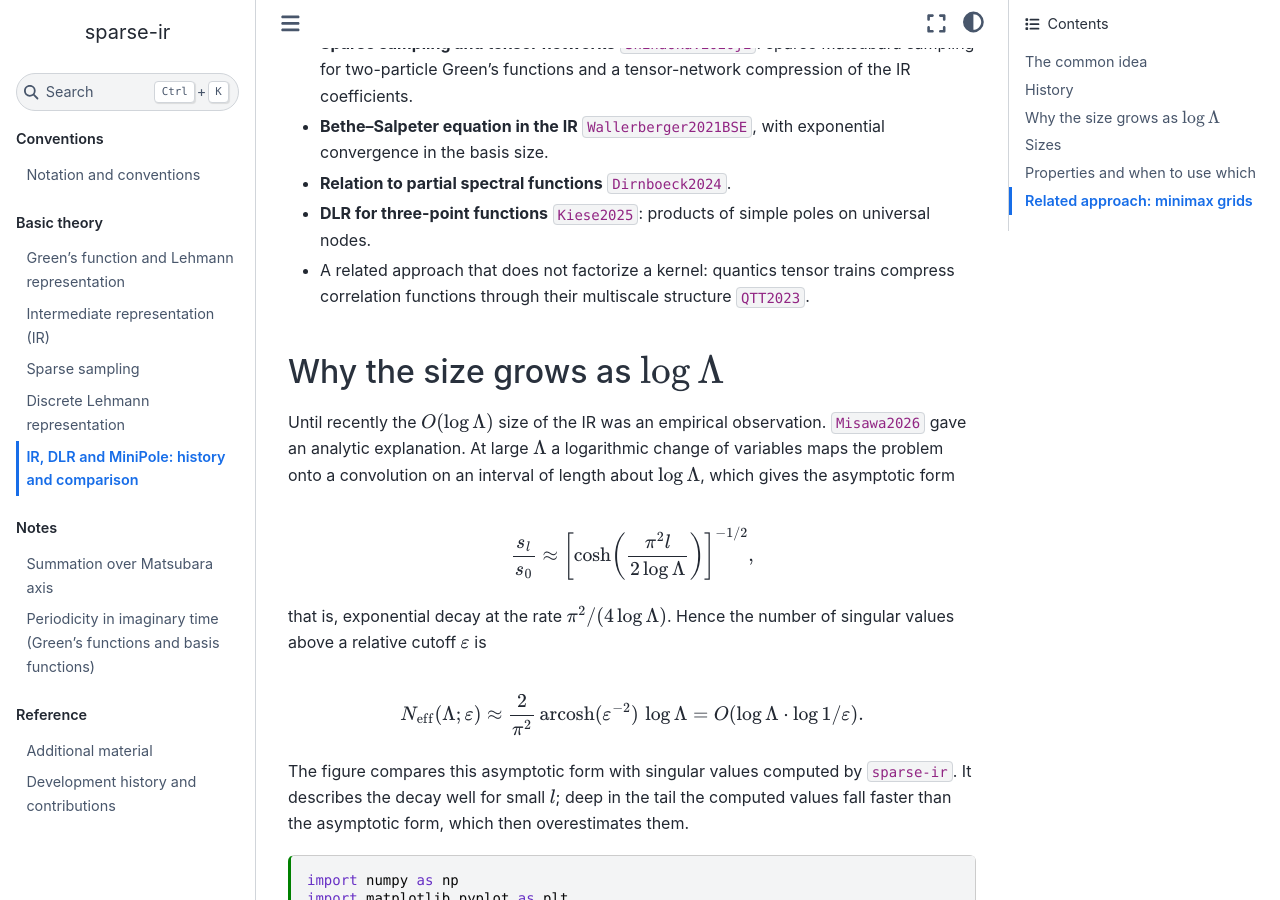
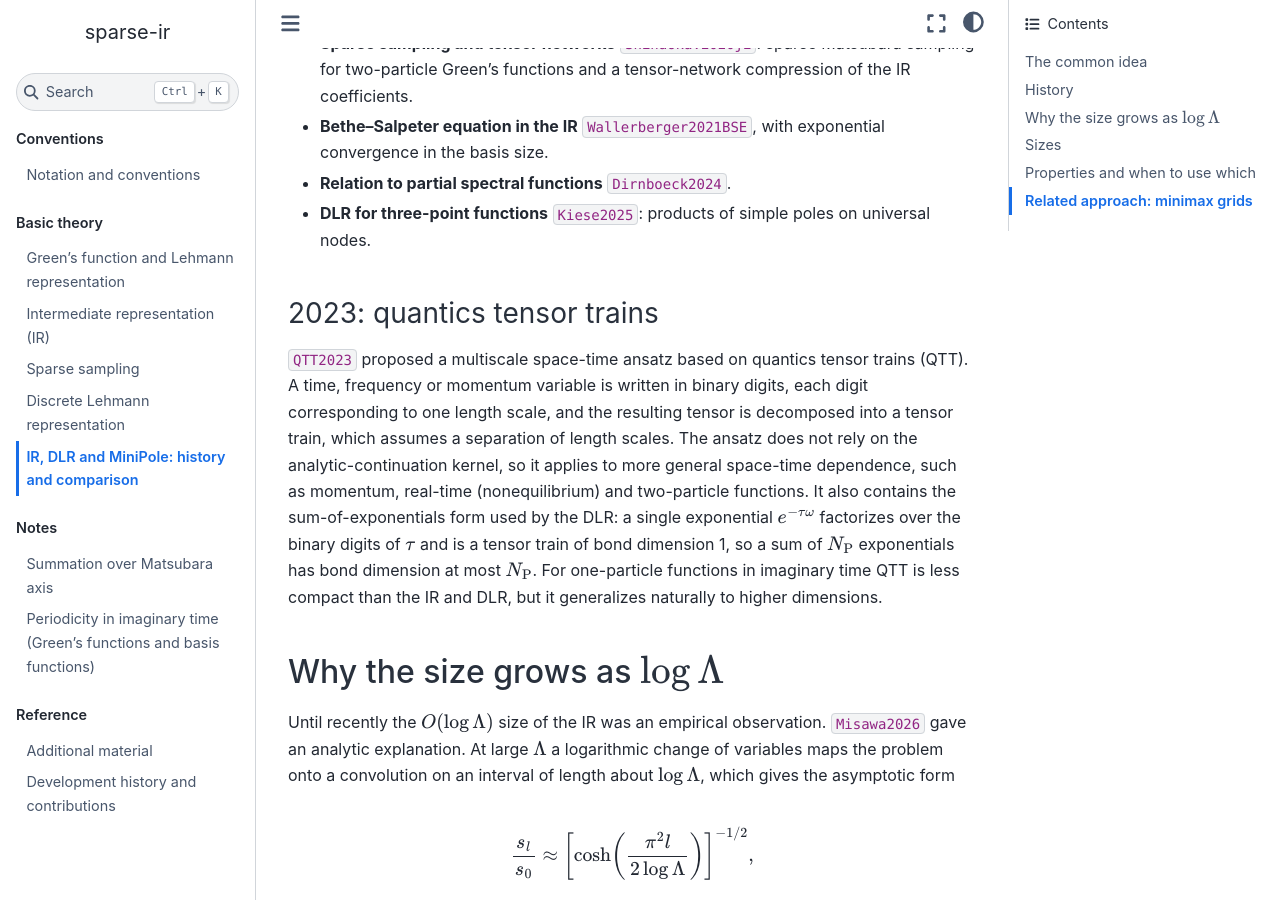
Before and after one commit to SpM-lab/sparse-ir-doc, a Jupyter Book: the page built from src/history_comparison.md, in a window 1280 px wide and 900 px high, scrolled down 2661 px. Built offline with Jupyter Book 1.0.4 settings and Sphinx 7.4.7 and the Sphinx Book theme 1.1.4, drawn with Linux system fonts in a browser that asks for light colours; cross-references to code outside the pages are shown as plain code.

Commit message:
Expand QTT in the history page and link the page from the top page
- New "2023: quantics tensor trains" subsection: multiscale space-time
  ansatz (PRX 13, 021015), general space-time dependence, and the fact
  that it contains the sum-of-exponentials (DLR) form, since a single
  exponential is a bond-dimension-1 tensor train (Eq. 14 of the paper)
- index.md links to the history and comparison page

Refs #6

Co-Authored-By: Claude Opus 5.5 <noreply@anthropic.com>

```diff
--- a/src/history_comparison.md
+++ b/src/history_comparison.md
@@ -87,7 +87,14 @@ For two-particle (three- and four-point) functions there is no single SVD, and e
 - **Bethe–Salpeter equation in the IR** {cite:p}`Wallerberger2021BSE`, with exponential convergence in the basis size.
 - **Relation to partial spectral functions** {cite:p}`Dirnboeck2024`.
 - **DLR for three-point functions** {cite:p}`Kiese2025`: products of simple poles on universal nodes.
-- A related approach that does not factorize a kernel: quantics tensor trains compress correlation functions through their multiscale structure {cite:p}`QTT2023`.
+
+### 2023: quantics tensor trains
+
+{cite:t}`QTT2023` proposed a multiscale space-time ansatz based on quantics tensor trains (QTT).
+A time, frequency or momentum variable is written in binary digits, each digit corresponding to one length scale, and the resulting tensor is decomposed into a tensor train, which assumes a separation of length scales.
+The ansatz does not rely on the analytic-continuation kernel, so it applies to more general space-time dependence, such as momentum, real-time (nonequilibrium) and two-particle functions.
+It also contains the sum-of-exponentials form used by the DLR: a single exponential $e^{-\tau\omega}$ factorizes over the binary digits of $\tau$ and is a tensor train of bond dimension 1, so a sum of $N_\mathrm{P}$ exponentials has bond dimension at most $N_\mathrm{P}$.
+For one-particle functions in imaginary time QTT is less compact than the IR and DLR, but it generalizes naturally to higher dimensions.
 
 ## Why the size grows as $\log\Lambda$
 
```
Also changed, not shown: index.md (+1 -0 lines).
